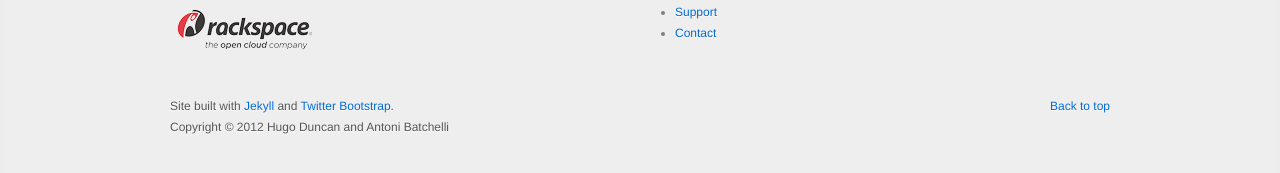
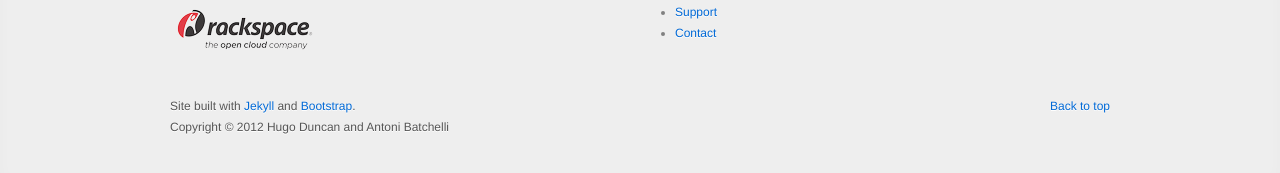
Before and after one commit to pallet/pallet.github.com, a Jekyll site: the page built from index.html, in a window 1280 px wide and 900 px high, scrolled down 508 px. Shown: the part 722-895 px from the top of the window. Built offline with Jekyll 4.4.1, drawn with Linux system fonts in a browser that asks for light colours; Markdown is read by kramdown in place of the engine named in the settings; comment, search, counter and statistics services are not loaded.

Commit message:
Fix links for jekyll and bootstrap.

```diff
--- a/_includes/foot.html
+++ b/_includes/foot.html
@@ -35,8 +35,8 @@
     <p class="pull-right"><a href="#"><br>Back to top</a></p>
     <p>
       <br>
-      Site built with <a target="_blank" href="">Jekyll</a> and
-      <a target="_blank" href="">Twitter Bootstrap</a>.<br>
+      Site built with <a target="_blank" href="http://jekyllrb.com">Jekyll</a> and
+      <a target="_blank" href="http://getbootstrap.com">Bootstrap</a>.<br>
       Copyright &copy; 2012 Hugo Duncan and Antoni Batchelli
     </p>
   </div>
```
